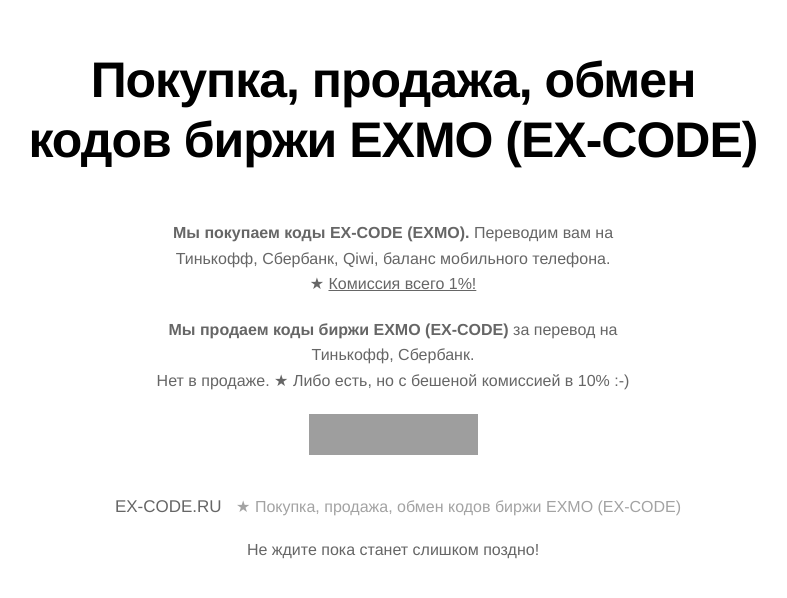
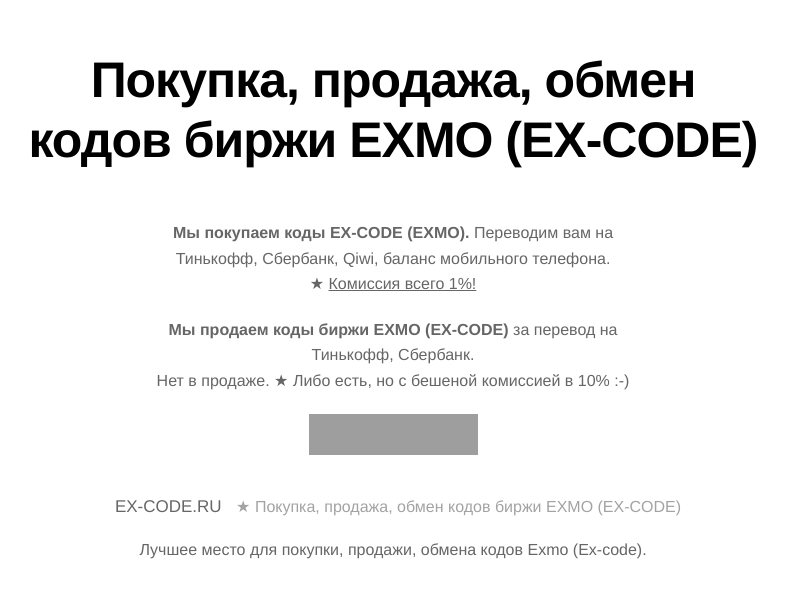
Before and after one commit to exmo-ex-code/exmo-ex-code.github.io, a plain HTML site: page index.html in a window 1280 px wide. Shown: the whole page, without its empty margins (247-1034 px from the left). Drawn offline with Linux system fonts and the light colour scheme; grey boxes are pictures that could not be loaded.

Commit message:
Update index.html

```diff
--- a/index.html
+++ b/index.html
@@ -58,7 +58,7 @@
 
       <div id="suggestions">
         <a href="http://ex-code.ru/">EX-CODE.RU</a> &#9733; Покупка, продажа, обмен кодов биржи EXMO (EX-CODE)
-       <p>Не ждите пока станет слишком поздно!</b></p>
+       <p>Лучшее место для покупки, продажи, обмена кодов Exmo (Ex-code).</b></p>
       </div>
 
     </div>
```
